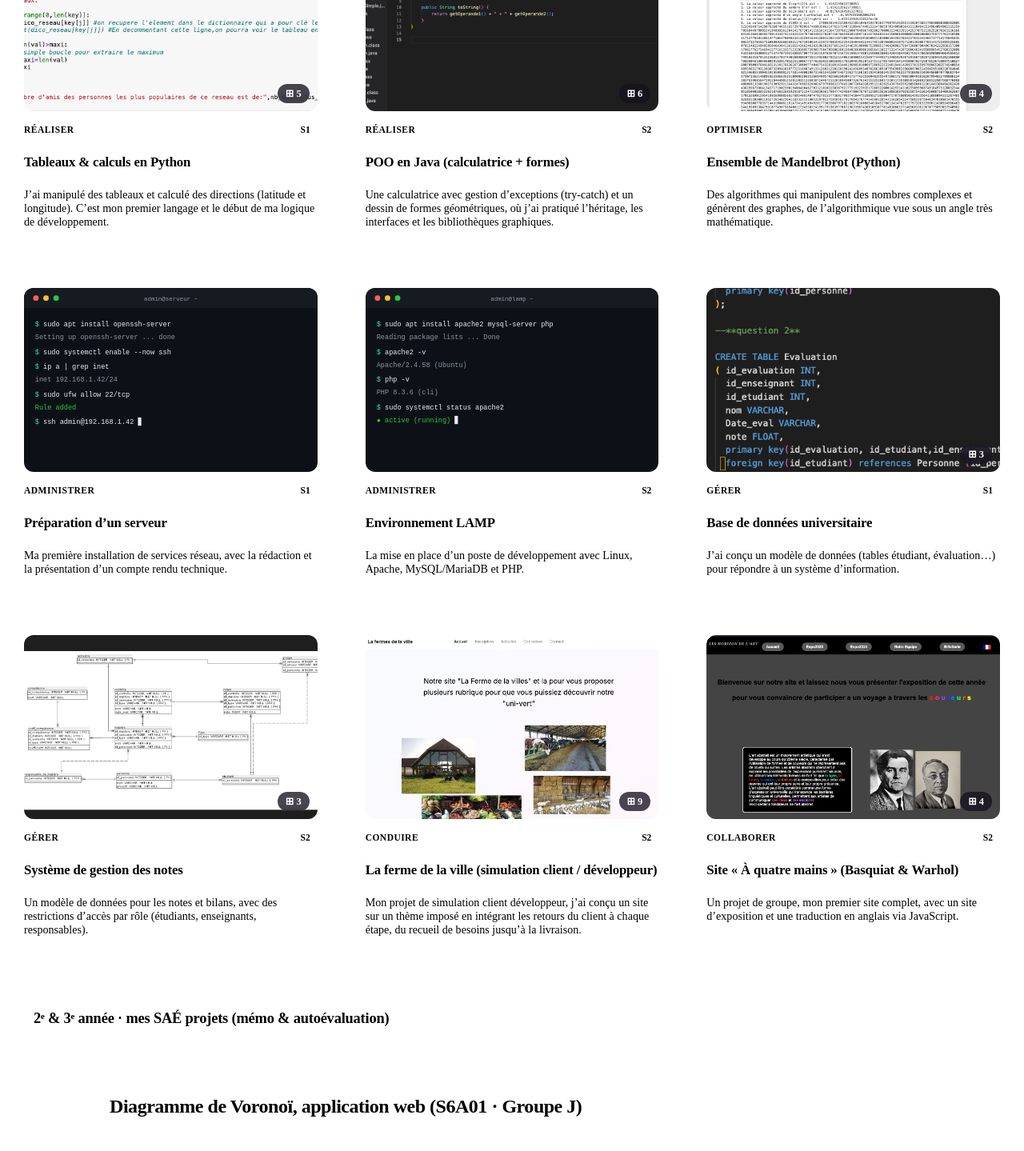
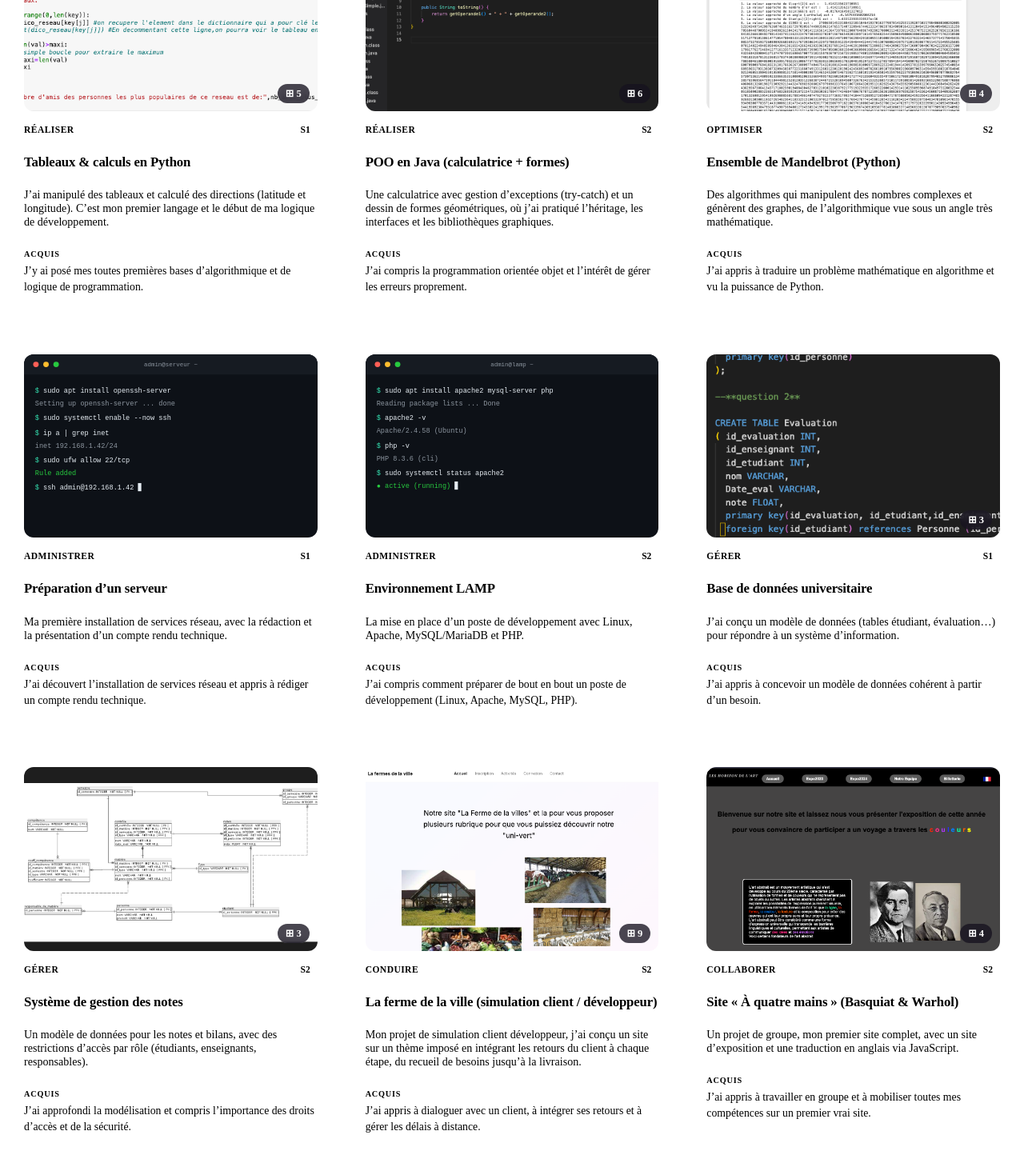
Before and after one commit to SKGE93/portfolio-academique-villetaneuse, a React (Vite) app: page / in a window 1280 px wide. Shown: the part 4252-5691 px from the top of the page at 80% size. Built offline with nearby package versions, Linux system fonts and the light colour scheme; the HTML template or start-up script is replaced by a standard one.

Commit message:
Ajout d'une ligne Acquis sur chaque SAÉ de 1ère année (ce que j'en ai retiré)

```diff
--- a/src/components/Saes.jsx
+++ b/src/components/Saes.jsx
@@ -63,6 +63,9 @@ export default function Saes() {
                 </header>
                 <h4 className="saey1-card__title">{s.titre}</h4>
                 <p className="saey1-card__desc">{s.desc}</p>
+                {s.acquis && (
+                  <p className="saey1-card__acquis"><b>Acquis</b> {s.acquis}</p>
+                )}
               </motion.article>
             )
           })}
--- a/src/data/content.js
+++ b/src/data/content.js
@@ -183,6 +183,7 @@ export const saesY1 = [
     semestre: 'S1',
     titre: 'Tableaux & calculs en Python',
     desc: 'J’ai manipulé des tableaux et calculé des directions (latitude et longitude). C’est mon premier langage et le début de ma logique de développement.',
+    acquis: 'J’y ai posé mes toutes premières bases d’algorithmique et de logique de programmation.',
     img: 'tableaux-python-1.png',
     gallery: ['tableaux-python-1.png', 'tableaux-python-2.png', 'tableaux-python-3.png', 'tableaux-python-4.png', 'tableaux-python-5.png'],
   },
@@ -192,6 +193,7 @@ export const saesY1 = [
     semestre: 'S2',
     titre: 'POO en Java (calculatrice + formes)',
     desc: 'Une calculatrice avec gestion d’exceptions (try-catch) et un dessin de formes géométriques, où j’ai pratiqué l’héritage, les interfaces et les bibliothèques graphiques.',
+    acquis: 'J’ai compris la programmation orientée objet et l’intérêt de gérer les erreurs proprement.',
     img: 'calculatrice-java-1.png',
     gallery: ['calculatrice-java-1.png', 'calculatrice-java-2.png', 'calculatrice-java-3.png', 'calculatrice-java-4.png', 'calculatrice-java-5.png', 'cover-formejava.png'],
   },
@@ -202,6 +204,7 @@ export const saesY1 = [
     semestre: 'S2',
     titre: 'Ensemble de Mandelbrot (Python)',
     desc: 'Des algorithmes qui manipulent des nombres complexes et génèrent des graphes, de l’algorithmique vue sous un angle très mathématique.',
+    acquis: 'J’ai appris à traduire un problème mathématique en algorithme et vu la puissance de Python.',
     img: 'mandelbrot-1.png',
     gallery: ['mandelbrot-1.png', 'mandelbrot-2.png', 'mandelbrot-3.png', 'mandelbrot-4.png'],
   },
@@ -212,6 +215,7 @@ export const saesY1 = [
     semestre: 'S1',
     titre: 'Préparation d’un serveur',
     desc: 'Ma première installation de services réseau, avec la rédaction et la présentation d’un compte rendu technique.',
+    acquis: 'J’ai découvert l’installation de services réseau et appris à rédiger un compte rendu technique.',
     img: 'terminal-serveur.svg',
   },
   {
@@ -220,6 +224,7 @@ export const saesY1 = [
     semestre: 'S2',
     titre: 'Environnement LAMP',
     desc: 'La mise en place d’un poste de développement avec Linux, Apache, MySQL/MariaDB et PHP.',
+    acquis: 'J’ai compris comment préparer de bout en bout un poste de développement (Linux, Apache, MySQL, PHP).',
     img: 'terminal-lamp.svg',
   },
   // Gérer
@@ -229,6 +234,7 @@ export const saesY1 = [
     semestre: 'S1',
     titre: 'Base de données universitaire',
     desc: 'J’ai conçu un modèle de données (tables étudiant, évaluation…) pour répondre à un système d’information.',
+    acquis: 'J’ai appris à concevoir un modèle de données cohérent à partir d’un besoin.',
     img: 'bdd-1.png',
     gallery: ['bdd-1.png', 'bdd-2.png', 'bdd-3.png'],
   },
@@ -238,6 +244,7 @@ export const saesY1 = [
     semestre: 'S2',
     titre: 'Système de gestion des notes',
     desc: 'Un modèle de données pour les notes et bilans, avec des restrictions d’accès par rôle (étudiants, enseignants, responsables).',
+    acquis: 'J’ai approfondi la modélisation et compris l’importance des droits d’accès et de la sécurité.',
     img: 'notes-1.png',
     gallery: ['notes-1.png', 'notes-2.png', 'notes-3.png'],
   },
@@ -248,6 +255,7 @@ export const saesY1 = [
     semestre: 'S2',
     titre: 'La ferme de la ville (simulation client / développeur)',
     desc: 'Mon projet de simulation client développeur, j’ai conçu un site sur un thème imposé en intégrant les retours du client à chaque étape, du recueil de besoins jusqu’à la livraison.',
+    acquis: 'J’ai appris à dialoguer avec un client, à intégrer ses retours et à gérer les délais à distance.',
     img: 'simulation-5.png',
     gallery: ['simulation-5.png', 'simulation-1.png', 'simulation-2.png', 'simulation-3.png', 'simulation-4.png', 'simulation-6.png', 'simulation-7.png', 'simulation-8.png', 'simulation-9.png'],
   },
@@ -258,6 +266,7 @@ export const saesY1 = [
     semestre: 'S2',
     titre: 'Site « À quatre mains » (Basquiat & Warhol)',
     desc: 'Un projet de groupe, mon premier site complet, avec un site d’exposition et une traduction en anglais via JavaScript.',
+    acquis: 'J’ai appris à travailler en groupe et à mobiliser toutes mes compétences sur un premier vrai site.',
     img: 'cover-basquiat.png',
     gallery: ['cover-basquiat.png', 'basquiat-1.png', 'basquiat-2.png', 'basquiat-3.png'],
   },
--- a/src/styles/components.css
+++ b/src/styles/components.css
@@ -283,6 +283,14 @@
 }
 .saey1-card__title { font-family: var(--font-display); font-weight: 700; font-size: 1.05rem; letter-spacing: -0.01em; }
 .saey1-card__desc { color: var(--muted); font-size: 0.88rem; margin-top: 8px; }
+.saey1-card__acquis {
+  margin-top: 12px; padding-top: 11px; border-top: 1px dashed var(--line);
+  font-size: 0.86rem; color: var(--fg); line-height: 1.45;
+}
+.saey1-card__acquis b {
+  display: block; font-family: var(--font-display); font-size: 0.64rem; font-weight: 600;
+  text-transform: uppercase; letter-spacing: 0.08em; color: var(--accent); margin-bottom: 3px;
+}
 
 /* ============================ STAGE ============================ */
 .stage { background: var(--ink); color: var(--paper); overflow: hidden; }
```
